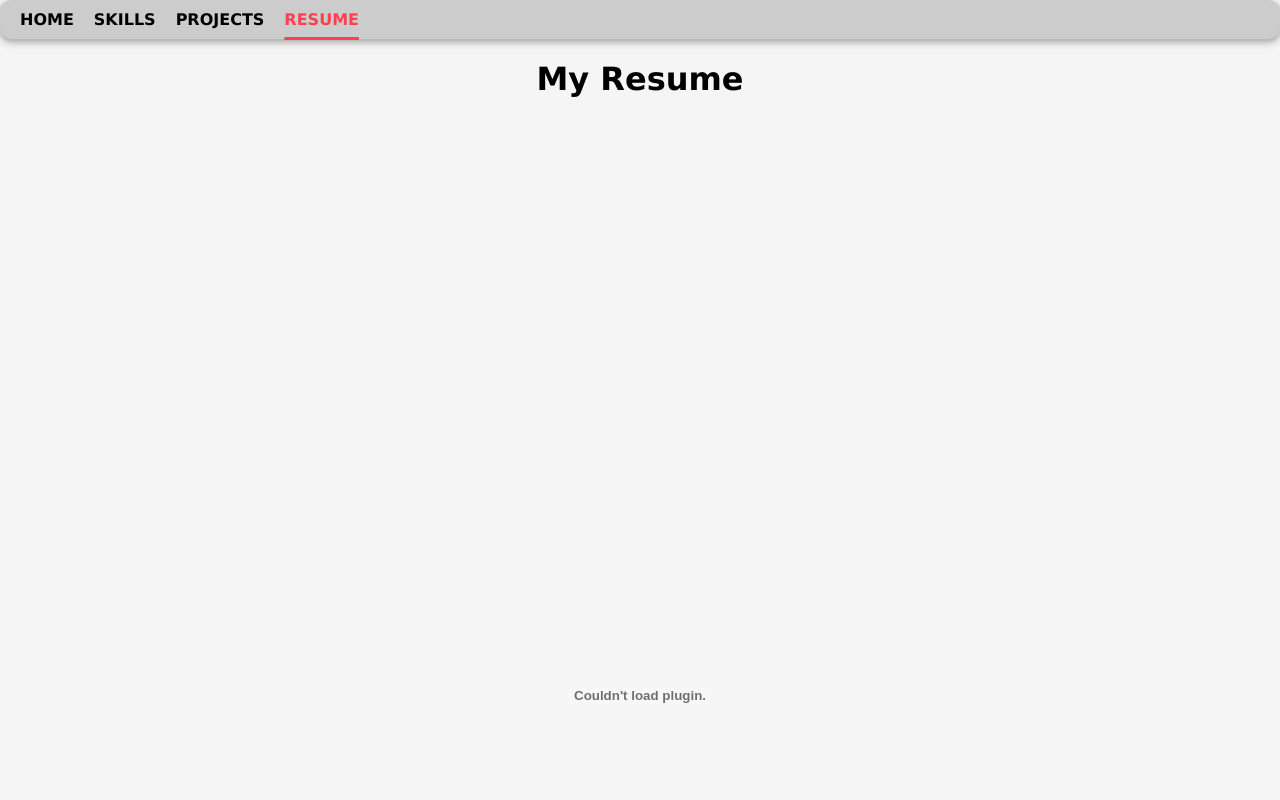
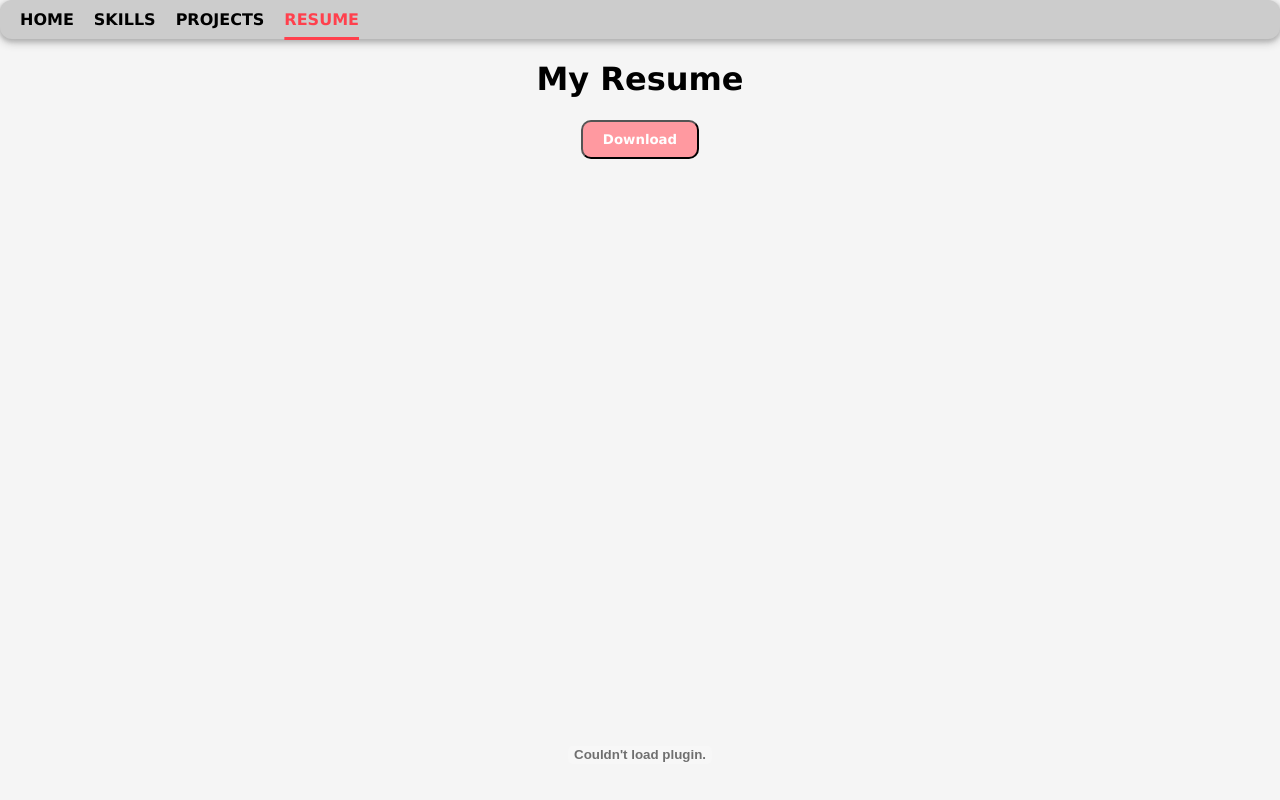
Before and after one commit to Mika-Chang/Mika-Chang.github.io, a SvelteKit app: page /resume in a window 1280 px wide. Shown: the top 800 px of the page. Built offline with nearby package versions, Linux system fonts and the light colour scheme.

Commit message:
Added resume download button

```diff
--- a/src/routes/resume/+page.svelte
+++ b/src/routes/resume/+page.svelte
@@ -1,9 +1,18 @@
 <h1>My Resume</h1>
+<a
+        aria-label="Resume Download Button"
+        href="/Mika_Chang_Resume.pdf"
+        download="Mika_Chang_Resume">
+    <button>Download</button>
+</a>
 <div>
     <object class="pdf" data="/Mika_Chang_Resume.pdf" aria-label="Resume"></object>
 </div>
 
 <style>
+    a {
+        margin: 0px auto 20px auto;
+    }
     h1 {
         text-align: center;
     }
@@ -16,4 +25,12 @@
         width: 90%;
         height: 90vw;
     }
+    button {
+        padding: 10px 20px;
+        background-color: var(--bg-2);
+        color: white;
+        font-weight: bold;
+        border-radius: 10px;
+        text-decoration: none;
+    }
 </style>
```
